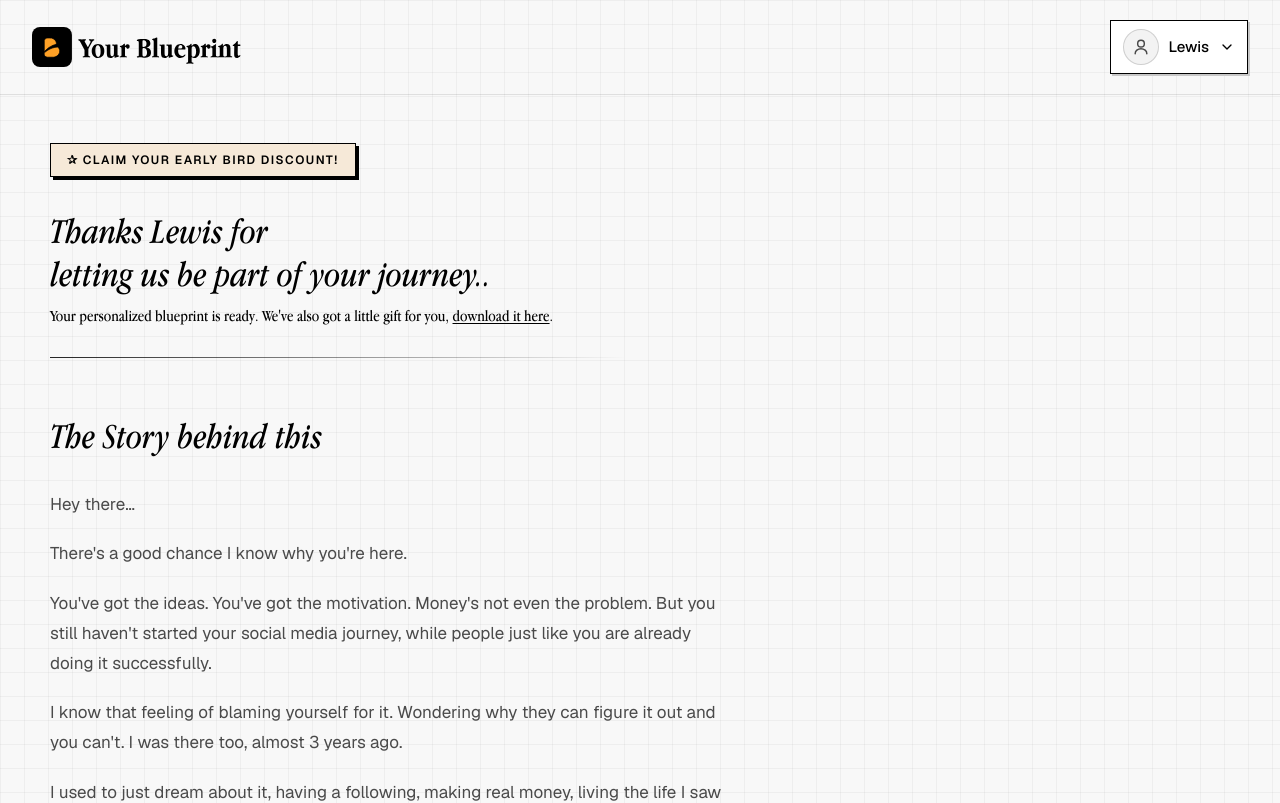
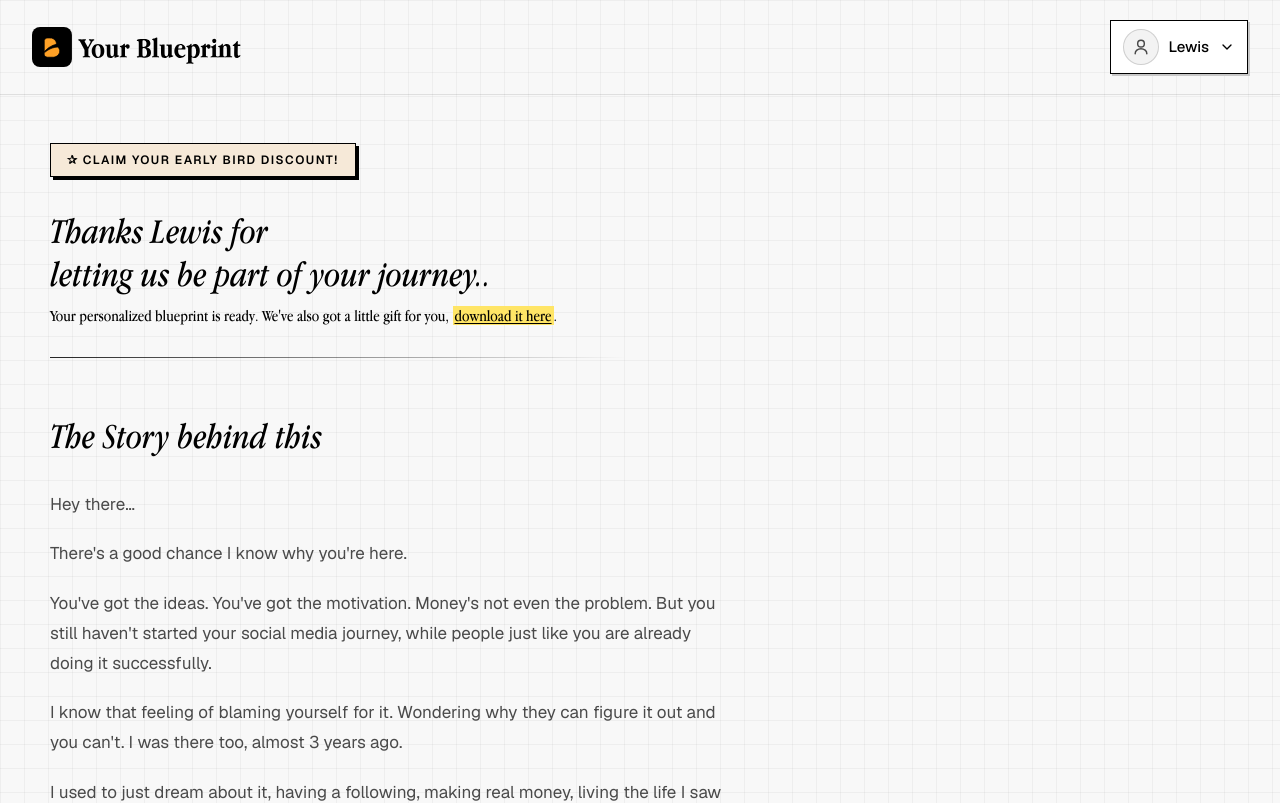
Before and after one commit to scorpiohq/my-web-app, a Next.js app: page /gameplan in a window 1280 px wide. Shown: the top 803 px of the page. Built offline with nearby package versions, Linux system fonts and the light colour scheme.

Commit message:
report minor fixes-4

```diff
--- a/components/PromptPageContent.tsx
+++ b/components/PromptPageContent.tsx
@@ -1,15 +1,27 @@
 import CopyPromptButton from "@/components/CopyPromptButton";
 
-const GIFT_PROMPT = `Fetch the submission row from Supabase using the [id] URL parameter — use the exact same data-fetching pattern already used in app/report/[id]/page.tsx (same supabaseAdmin import, same query style, same error handling for a missing row). Get the "name" field from that row.
+const GIFT_PROMPT = `You are my guide for turning this Blueprint into real work.
 
-Render, for now, just:
-1. The exact same Header component already used elsewhere in this project (import it, don't recreate it)
-2. A headline: "Thanks {name}, for letting us be part of your journey."
-3. A subheading below it: "A prompt you can use with any AI tool to turn your Blueprint into your first real step."
+I attached my Personalized Creator Blueprint. Read all of it first. That page is the source of truth — my goal, identity, why this fits, strengths, what's holding me back, next move, and what's still missing.
 
-Style with Tailwind, matching the existing design system already in this codebase (same shadow-brutal classes, same border and color patterns already used on other pages — don't invent new colors or shadow values, reuse the existing ones exactly as they're already defined in this project).
+Do not rewrite the Blueprint. Turn it into a clear guide I can follow. If something is unclear or thin, ask me. Don't guess.
 
-Show me the file.`;
+Rules:
+- Talk to me as you / your.
+- Stay inside my Blueprint. No new niche, no new platform, no invented story.
+- Be specific. I should see myself doing the step.
+- Simple words. No hype.
+
+Then build this:
+
+1. What this is — who I am here, what I'm building, what week one done looks like.
+2. The first piece — the exact first post or video from my Blueprint. What I open, what I say, when I hit send.
+3. More from what I have — 5 content ideas from my direction. Title, format, one point each.
+4. The first 7 days — one real action per day, from my Next Move. Day 7: "That's your first week. Done."
+5. When I get stuck — name my blocker. Give me one move for the moment it shows up.
+6. Start anyway — if something is still open, say so. Then the path from what I already have.
+
+After that, ask: "Which day do you want to start — today or tomorrow?" Then wait.`;
 
 type PromptPageContentProps = {
   userName: string;
--- a/components/ReportDownloadThanksBanner.tsx
+++ b/components/ReportDownloadThanksBanner.tsx
@@ -3,6 +3,7 @@
 import Link from "next/link";
 import { useState } from "react";
 import ReportDownloadButton from "@/components/ReportDownloadButton";
+import { Highlight } from "@/components/testimonial-data";
 import { downloadReportPdf } from "@/lib/client-download-report";
 
 type ReportDownloadThanksBannerProps = {
@@ -69,10 +70,10 @@ export default function ReportDownloadThanksBanner({
         Your personalized blueprint is ready. We&apos;ve also got a little gift
         for you,{" "}
         {giftHref === false ? (
-          <span className="underline underline-offset-2">download it here</span>
+          <Highlight>download it here</Highlight>
         ) : giftHref ? (
           <Link href={giftHref} className="underline underline-offset-2">
-            download it here
+            <Highlight>download it here</Highlight>
           </Link>
         ) : (
           <button
@@ -81,11 +82,13 @@ export default function ReportDownloadThanksBanner({
             disabled={linkPhase === "loading"}
             className="font-normal text-black underline underline-offset-2 disabled:cursor-wait"
           >
-            {linkPhase === "loading"
-              ? "preparing your pdf…"
-              : linkPhase === "error"
-                ? "try download again"
-                : "download it here"}
+            {linkPhase === "loading" ? (
+              "preparing your pdf…"
+            ) : linkPhase === "error" ? (
+              "try download again"
+            ) : (
+              <Highlight>download it here</Highlight>
+            )}
           </button>
         )}
         .
--- a/components/ReportPageShell.tsx
+++ b/components/ReportPageShell.tsx
@@ -66,9 +66,9 @@ export default function ReportPageShell({
         />
       ) : null}
       <div
-        className={`flex-1 px-4 pb-4 sm:px-6 lg:px-8 ${
-          showIntro ? "pt-6 sm:pt-7" : "pt-6 sm:pt-8 lg:pt-10"
-        }`}
+        className={`flex-1 px-4 sm:px-6 lg:px-8 ${
+          showReviews ? "pb-[18px]" : "pb-4"
+        } ${showIntro ? "pt-6 sm:pt-7" : "pt-6 sm:pt-8 lg:pt-10"}`}
       >
         <div className="mx-auto w-full max-w-[1280px]">
           {scaleReport ? (
--- a/components/ReportReviewSection.tsx
+++ b/components/ReportReviewSection.tsx
@@ -91,7 +91,7 @@ export default function ReportReviewSection({
   }
 
   return (
-    <section className="mt-6 md:mt-7 xl:mt-8">
+    <section className="mt-[30px]">
       <div className="relative mx-auto max-w-md border-2 border-black bg-[#F3EEE8] px-4 py-6 shadow-[4px_4px_0_0_#000] sm:max-w-lg sm:px-5 sm:py-7">
         <span className="absolute left-1/2 top-0 -translate-x-1/2 -translate-y-1/2 border border-black bg-[#e5c4a1] px-2.5 py-0.5 text-[9px] font-semibold tracking-[0.12em] text-black shadow-[2px_2px_0_0_#000] sm:text-[10px]">
           REVIEW
--- a/lib/generate-report.ts
+++ b/lib/generate-report.ts
@@ -36,7 +36,7 @@ Rules:
 - missing_paragraph: one continuous paragraph, no newline characters. 18-32 words AND 110-175 characters. End by handing off to GAMEPLAN (they still need a system that turns the first post into the week).
 - why_fits_bullets: return all 5 items if listed. Items 1-4: 4-8 words AND 22-45 characters. Item 5: 8-14 words AND 48-85 characters. Pointer style. One line.
 - strengths_list / blockers_list: return all 3 items if listed. Each 4-8 words AND 22-45 characters. Pointer style. One line.
-- next_move_bullets: return all 6 items if listed. Each 4-8 words AND 22-45 characters. Items 5-6 close the week. No extra exaggerated steps.
+- next_move_bullets: return all 6 items if listed. Each 4-8 words AND 22-45 characters. Item 6 is "That's your first week. Done." Never "stop there."
 - Paragraphs and box summaries should land near their character ceiling, not leave empty space.
 - Do not include gameplan_transition_line or cta_button_text.
 
--- a/lib/prompts/stage2.md
+++ b/lib/prompts/stage2.md
@@ -141,7 +141,7 @@ Capitalize the first word. End the thought.
 
 ### Next Move
 
-- `next_move_bullets`: exactly 6 pointer lines, each 4–8 words AND 22–45 characters. A finished first-week plan they can tick off. Item 1: open/create the account on their platform. Items 2–4: the first piece, broken into small complete actions (`first_piece`). Items 5–6: **close the week** — one last small action, then a finish line ("That's week one. Stop there."). Use `&` if needed. Do not invent extra exaggerated steps.
+- `next_move_bullets`: exactly 6 pointer lines, each 4–8 words AND 22–45 characters. A finished first-week plan they can tick off. Item 1: open/create the account on their platform. Items 2–4: the first piece, broken into small complete actions (`first_piece`). Item 5: one last small action. Item 6: close the week with "That's your first week. Done." Never write "stop there" or "stop." The close marks a complete week, not a shutdown. Use `&` if needed. Do not invent extra exaggerated steps.
 
 ### Closing
 
--- a/lib/report-mapper.ts
+++ b/lib/report-mapper.ts
@@ -82,7 +82,13 @@ export function mapSubmissionToReportData(
     strengthsDescription: asString(stage2.strengths_summary),
     blockers: asStringArray(stage2.blockers_list, 3),
     blockersDescription: asString(stage2.blockers_summary),
-    nextMoves: asStringArray(stage2.next_move_bullets, 6),
+    nextMoves: asStringArray(stage2.next_move_bullets, 6).map((move, index, list) => {
+      if (index !== list.length - 1) return move;
+      if (/\bstop there\b/i.test(move)) {
+        return "That's your first week. Done.";
+      }
+      return move;
+    }),
     gameplanCopyLine1,
     gameplanCopyLine2,
     gameplanCopyLine3,
```
